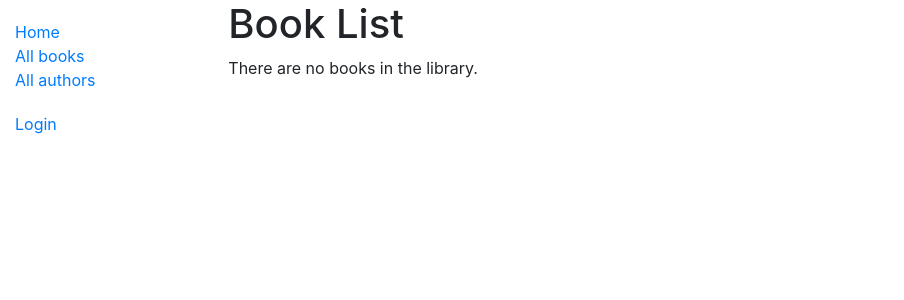
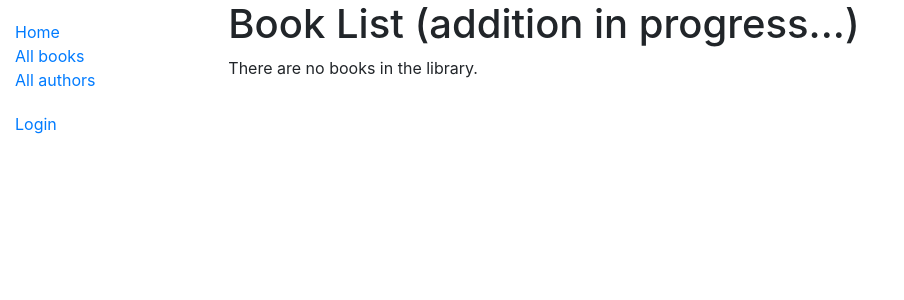
Before and after one commit to bodhiadmin/bodhilibrary, a Django app: page /catalog/books/ in a window 1280 px wide. Shown: the top 300 px of the page, without its empty margins (0-904 px from the left). Run offline with Django 3.2, Linux system fonts and the light colour scheme; data that the repository does not hold is empty.

```diff
--- a/catalog/templates/catalog/book_list.html
+++ b/catalog/templates/catalog/book_list.html
@@ -1,7 +1,7 @@
 {% extends "base_generic.html" %}
 
 {% block content %}
-    <h1>Book List</h1>
+    <h1>Book List (addition in progress...)</h1>
 
     {% if book_list %}
     <ul>
```
Also changed, not shown: catalog/templates/index.html (+4 -3 lines).
